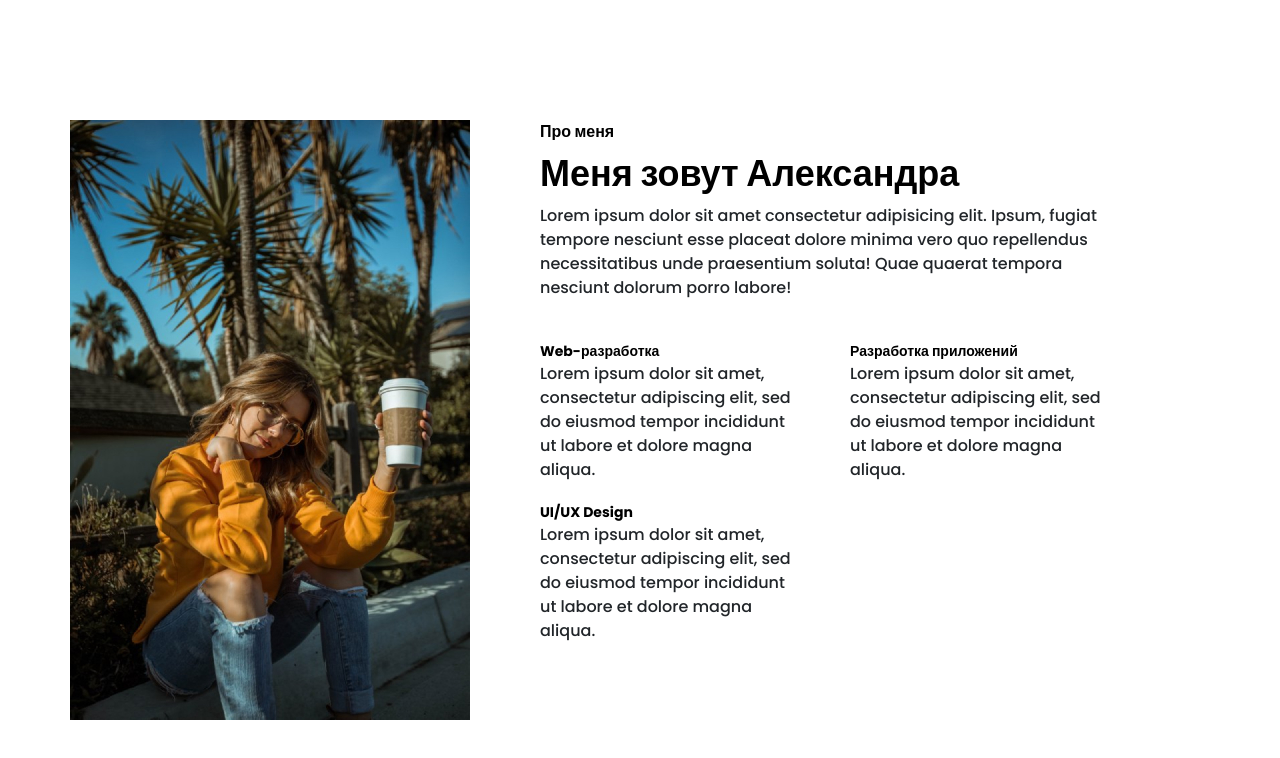
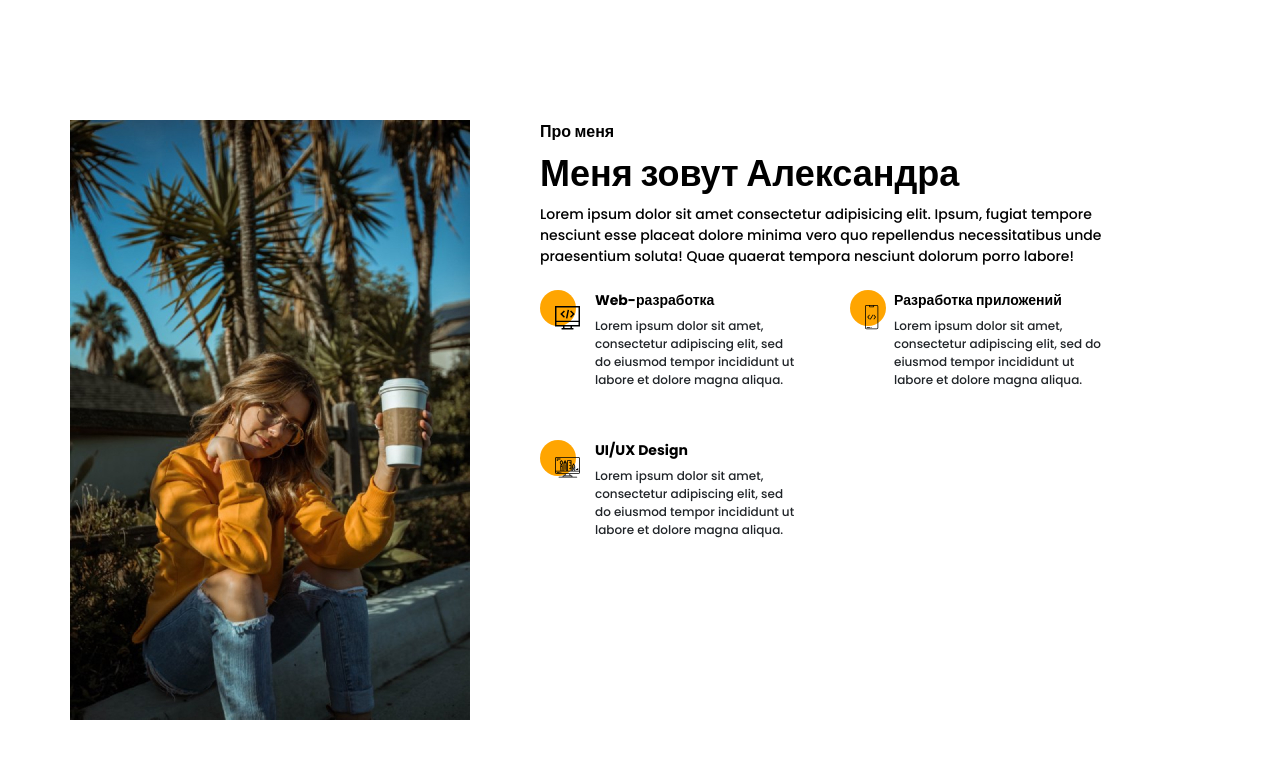
Before and after one commit to AndrDavik/Portfolio, a website: page src/index.html in a window 1280 px wide. Shown: the part 800-1558 px from the top of the page. Drawn offline with Linux system fonts and the light colour scheme.

Commit message:
mod about_me

```diff
--- a/src/index.html
+++ b/src/index.html
@@ -122,30 +122,45 @@
         <div class="container">
             <div class="about__info">
                 <img src="img/main_photo.jpg" alt="me" class="about__img">
-                <div class="about__me">
-                    <div class="about__descr">
+                <div class="about__wrapper">
+                    <div class="about__promo">
                         <div class="title title_fz16 about__subtitle">Про меня</div>
                         <div class="title about__title">Меня зовут Александра</div>
                         <div class="about__text">
                             Lorem ipsum dolor sit amet consectetur adipisicing elit. Ipsum, fugiat tempore nesciunt esse placeat dolore minima vero quo repellendus necessitatibus unde praesentium soluta! Quae quaerat tempora nesciunt dolorum porro labore!
                         </div>
                     </div>
-                    <div class="about__web">
+                    <div class="about__skill-item">
+                        <div class="about__circle">
+                            <img src="icons/about_me/web_development.svg" alt="icon" class="about__icon">
+                        </div>
+                        <div class="about__descr">
                             <div class="title title_fz14 about__subtitle">Web-разработка</div>
-                        <div class="about__text_fz14">
+                            <div class="about__text_fz12">
                                 Lorem ipsum dolor sit amet, consectetur adipiscing elit, sed do eiusmod tempor incididunt ut labore et dolore magna aliqua.
                             </div>
                         </div>
-                    <div class="about__app">
+                    </div>
+                    <div class="about__skill-item">
+                        <div class="about__circle">
+                            <img src="icons/about_me/mobile_dev.svg" alt="icon" class="about__icon">
+                        </div>
+                        <div class="about__descr">
                             <div class="title title_fz14 about__subtitle">Разработка приложений</div>
-                        <div class="about__text_fz14">
+                            <div class="about__text_fz12">
                                 Lorem ipsum dolor sit amet, consectetur adipiscing elit, sed do eiusmod tempor incididunt ut labore et dolore magna aliqua.
                             </div>
                         </div>
-                    <div class="about__design">
+                    </div>
+                    <div class="about__skill-item">
+                        <div class="about__circle">
+                            <img src="icons/about_me/design.svg" alt="icon" class="about__icon">
+                        </div>
+                        <div class="about__descr">
                             <div class="title title_fz14 about__subtitle">UI/UX Design</div>
-                        <div class="about__text_fz14">
+                            <div class="about__text_fz12">
                                 Lorem ipsum dolor sit amet, consectetur adipiscing elit, sed do eiusmod tempor incididunt ut labore et dolore magna aliqua.
+                            </div>
                         </div>
                     </div>
                 </div>
--- a/src/sass/blocks/_about.scss
+++ b/src/sass/blocks/_about.scss
@@ -6,23 +6,41 @@
 		display: grid;
 		grid-template: 1fr / 400px 600px;
 	}
-	&__me {
+	&__wrapper {
 		display: grid;
 		grid-template: repeat(4, 1fr) / repeat(2, 260px);
 		margin-left: 70px;
 		column-gap: 50px;
 	}
-	&__descr {
+	&__promo {
 		grid-column: 1/3;
-
 	}
-	&__web {
-		margin-top: 40px;
-	}
-	&__app {
-		margin-top: 40px;
-	}
-	&__design {
+	&__skill-item {
+		display: flex;
+		position: relative;
+		width: 260px;
 		margin-top: 20px;
 	}
+	&__circle {
+		position: relative;
+		padding: 15px 0 0 15px;
+		@include before_circle;
+		&:before {
+			top: 0;
+		}
+	}
+	&__descr {
+		margin-left: 15px;
+	}
+	&__text {
+		font-weight: 500;
+		font-size: 14px;
+		line-height: 21px;
+		color: #000000;
+		&_fz12 {
+			font-size: 12px;
+			line-height: 18px;
+			margin-top: 6px;
+		}
+	}
 }
```
Also changed, not shown: dist/css/style.min.css, dist/index.html, src/css/style.min.css, 1 other file. Lines whose indentation alone changed are shown as unchanged.
